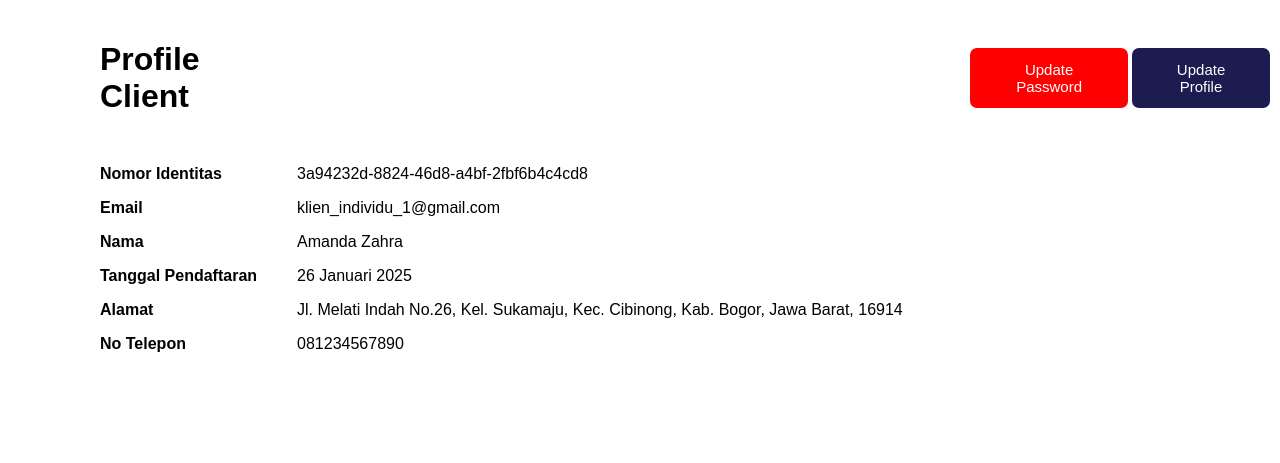
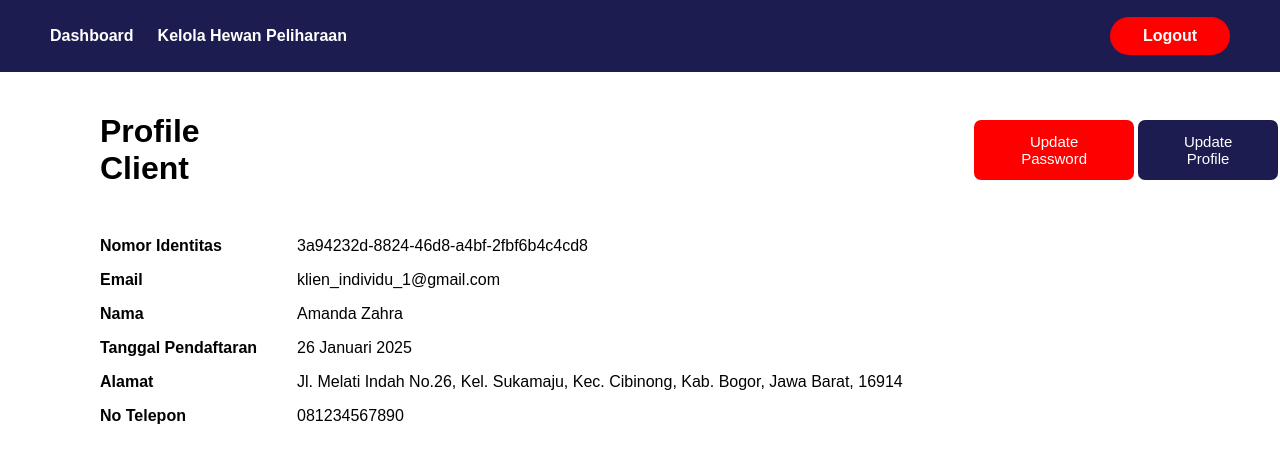
Before and after one commit to TK-Basdat-11/PetClinic_TK, a Django app: page /dashboard/klien/ in a window 1280 px wide. Shown: the top 463 px of the page. Run offline with Django 5.2, Linux system fonts and the light colour scheme.

Commit message:
Add navbar for klien

```diff
--- a/dashboard/templates/dashboard/dashboard_klien.html
+++ b/dashboard/templates/dashboard/dashboard_klien.html
@@ -1,4 +1,5 @@
 <!DOCTYPE html>
+{% include 'components/navbar_klien.html' %}
 <html lang="id">
 <head>
   <meta charset="UTF-8" />
@@ -6,12 +7,12 @@
   <style>
     body {
       font-family: Arial, sans-serif;
-      margin-left: 100px;
     }
     .profile-client table {
       border-collapse: separate;
       border-spacing: 0 8px;
       margin-top: 16px;
+      margin-left: 100px;
     }
 
     .profile-client th,
@@ -56,7 +57,7 @@
 
 <body>
     <div class="header">
-        <h1>Profile Client</h1>
+        <h1 style="margin-left: 100px;">Profile Client</h1>
         <a href="{% url 'dashboard:update_password' %}"  class="button updatepassword">Update Password</a>
         <a class="button">Update Profile</a>
     </div>
--- /dev/null
+++ b/templates/components/navbar_klien.html
@@ -0,0 +1,64 @@
+<!DOCTYPE html>
+<html lang="id">
+<head>
+  <meta charset="UTF-8">
+  <title>Perawat Navbar</title>
+  <style>
+    body {
+      font-family: Arial, sans-serif;
+      margin: 0;
+      padding: 0;
+    }
+    .navbar {
+      background-color: rgb(28, 28, 81);
+      padding: 12px 0;
+    }
+    .navbar .container {
+      display: flex;
+      align-items: center;
+      justify-content: space-between;
+      max-width: 1200px;
+      margin: 0 auto;
+      padding: 5px 50px;
+    }
+    .navbar .menu {
+      display: flex;
+      gap: 24px;
+      font-weight: bold;
+    }
+    .navbar a {
+      color: white;
+      text-decoration: none;
+      font-size: 16px;
+    }
+    .navbar a:hover {
+      text-decoration: underline;
+    }
+    .logout {
+      background-color: red;
+      border-radius: 100px;
+      width: 100px;
+      align-self: center;
+      padding: 10px;
+      font-weight: bold;
+      display: flex;
+      justify-content: center;
+      align-items: center;
+    }
+  </style>
+</head>
+
+<body>
+  <nav class="navbar">
+    <div class="container">
+      <div class="menu">
+        <a href="{% url 'dashboard:dashboard_klien' %}">Dashboard</a>
+        <a href="#">Kelola Hewan Peliharaan</a>
+      </div>
+      <div class="menu">
+        <a href="#" class="logout">Logout</a>
+      </div>
+    </div>
+  </nav>
+</body>
+</html>
```
